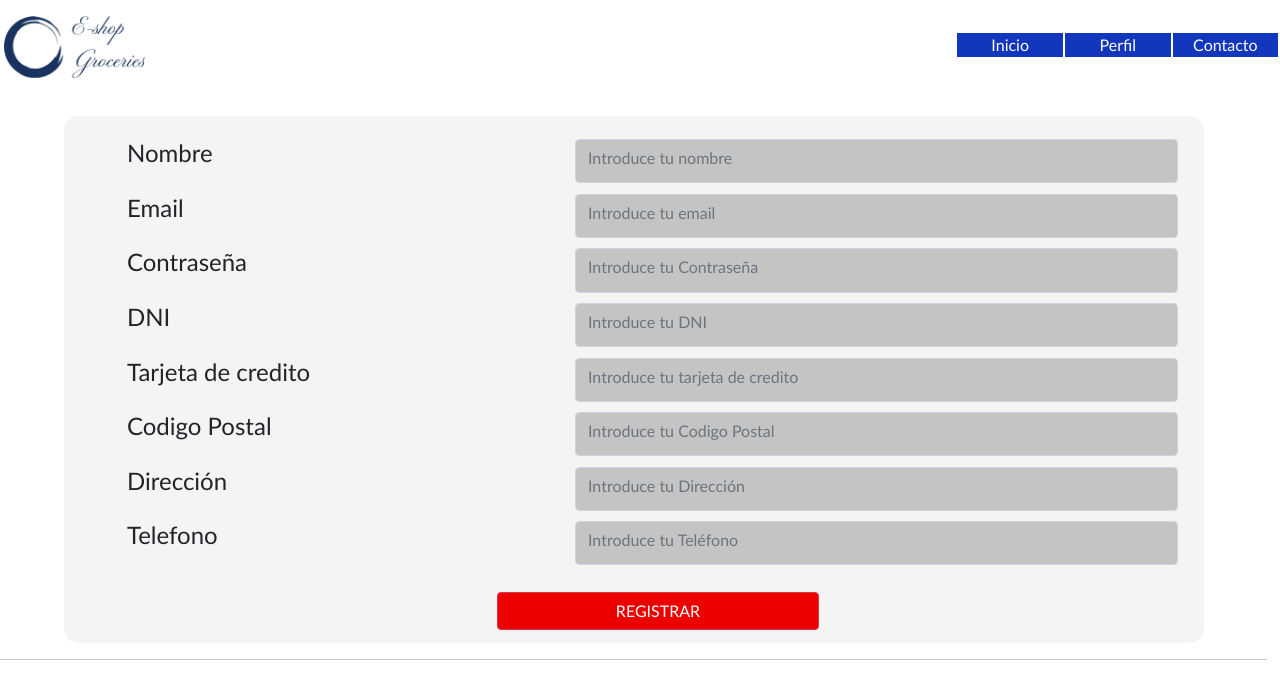
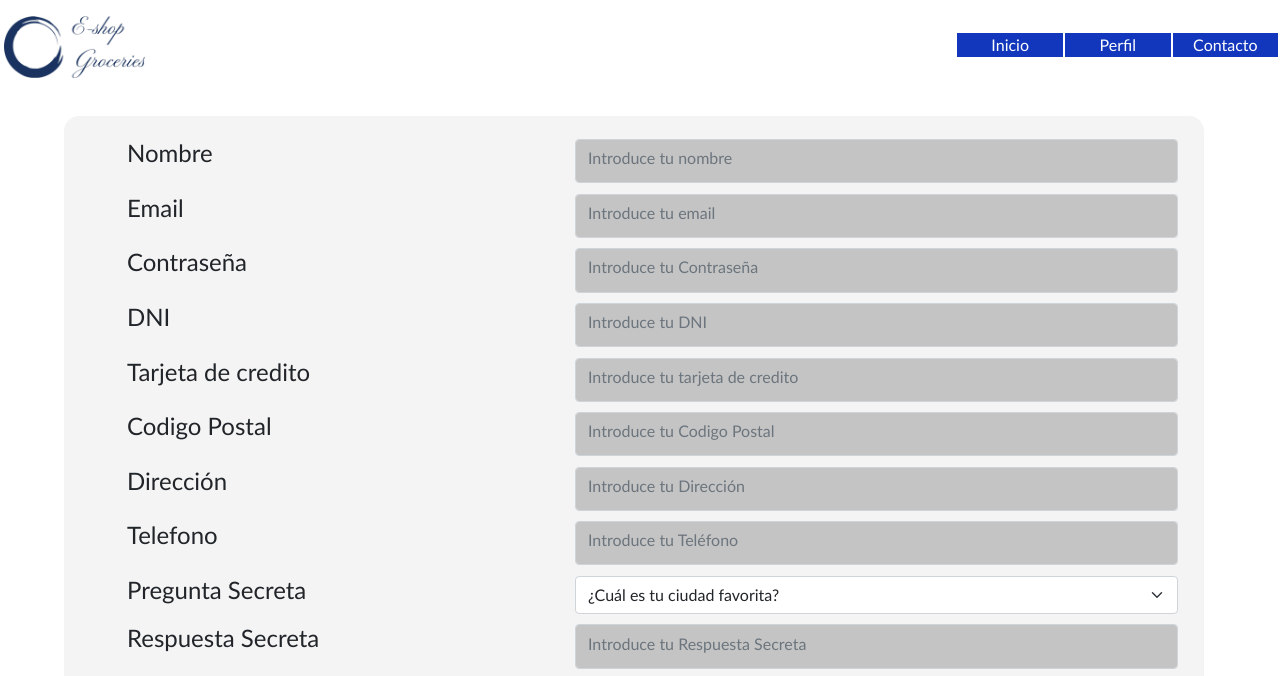
Before and after one commit to samuasir2018/EShopGroceries, a PHP site: page /view/registro.php in a window 1280 px wide; the page is wider, and only the part inside the window is pictured. Shown: the top 676 px of that part. Run offline with PHP 8.4, Linux system fonts and the light colour scheme; grey boxes are pictures that could not be loaded.

Commit message:
SecretQuestion & Answer change (DB + Code)

```diff
--- a/php/daoUser.php
+++ b/php/daoUser.php
@@ -22,12 +22,14 @@
             $postcode = $objUser->getPostcode();
             $phone = $objUser->getPhone();
             $registerDate = $objUser->getRegisterDate();
+            $secretQuestion = $objUser->getSecretQuestion();
+            $secretAnswer = $objUser->getSecretAnswer();
 
             //Query
-            $querysql = "INSERT INTO user VALUES (:NAMES, :EMAIL, :PASSWORDS, :DNI, :CREDITCARD, :ADDRESSS, :POSTCODE, :PHONE, :REGISTERDATE )";
+            $querysql = "INSERT INTO user VALUES (:NAMES, :EMAIL, :PASSWORDS, :DNI, :CREDITCARD, :ADDRESSS, :POSTCODE, :PHONE, :REGISTERDATE, :SECRETQUESTION, :SECRETANSWER )";
 
             //Sanity param
-            $param = array(':NAMES' => $name, ':EMAIL' => $email, ':PASSWORDS' => $password, ':DNI' => $dni, ':CREDITCARD' => $creditCard, ':ADDRESSS' => $address, ':POSTCODE' => $postcode, ':PHONE' => $phone, ':REGISTERDATE' => $registerDate);
+            $param = array(':NAMES' => $name, ':EMAIL' => $email, ':PASSWORDS' => $password, ':DNI' => $dni, ':CREDITCARD' => $creditCard, ':ADDRESSS' => $address, ':POSTCODE' => $postcode, ':PHONE' => $phone, ':REGISTERDATE' => $registerDate, ':SECRETQUESTION' => $secretQuestion, ':SECRETANSWER' => $secretAnswer);
 
             //Execute Query
             $message = $this->objDB->SimpleQuery($querysql, $param);
--- a/php/user.php
+++ b/php/user.php
@@ -10,8 +10,11 @@ class User{
     private $postcode;
     private $phone;
     private $registerDate;
+    private $secretQuestion;
+    private $secretAnswer;
 
-    public function __construct($name, $email, $password, $dni, $creditCard, $address, $postcode, $phone, $registerDate)
+
+    public function __construct($name, $email, $password, $dni, $creditCard, $address, $postcode, $phone, $registerDate, $secretQuestion, $secretAnswer)
     {
         $this->name = $name;
         $this->email = $email;
@@ -22,6 +25,8 @@ class User{
         $this->postcode = $postcode;
         $this->phone = $phone;
         $this->registerDate = $registerDate;
+        $this->secretQuestion = $secretQuestion;
+        $this->secretAnswer = $secretAnswer;
     } //Constructor básico
 //Getter y Setters básicos
     public function getName()
@@ -122,6 +127,28 @@ class User{
         $this->registerDate = $registerDate;
         return $this;
     }
+
+    public function getSecretQuestion()
+    {
+        return $this->secretQuestion;
+    }
+
+    public function setSecretQuestion($secretQuestion)
+    {
+        $this->secretQuestion = $secretQuestion;
+        return $this;
+    }
+
+    public function getSecretAnswer()
+    {
+        return $this->secretAnswer;
+    }
+
+    public function setSecretAnswer($secretAnswer)
+    {
+        $this->secretAnswer = $secretAnswer;
+        return $this;
+    }
 }
 
 ?>
--- a/view/registro.php
+++ b/view/registro.php
@@ -120,6 +120,26 @@
                 </div>
             </div>
             <div class="row containerRegistro">
+                <div class="col-5">
+                    <h4>Pregunta Secreta</h4>
+                </div>
+                <div class="col-7">
+                    <select id="inputCupon" class="form-select" aria-label="Default select example" name="PREGUNTASECRETA" id="inputPreguntaSecreta">
+                        <option value="0" selected>¿Dónde naciste?</option>
+                        <option value="1" selected>¿Nombre de tu mascota?</option>
+                        <option value="2" selected>¿Cuál es tu ciudad favorita?</option>
+                    </select>
+                </div>
+            </div>
+            <div class="row containerRegistro">
+                <div class="col-5">
+                    <h4>Respuesta Secreta</h4>
+                </div>
+                <div class="col-7">
+                    <input type="text" class="form-control inputTexto" name="RESPUESTASECRETA" id="inputRespuestaSecreta" placeholder="Introduce tu Respuesta Secreta">
+                </div>
+            </div>
+            <div class="row containerRegistro">
                 <button type="submit" name="BOTONREGISTRO" id="enviarRegistro" class="btn btn-danger botonRegistrar">REGISTRAR</button>
             </div>
             <?php
@@ -127,10 +147,10 @@
                 {
                     $encryptPassword = sha1($_POST['CONTRASENNA']);
                     $fechaRegistro = date('Y-m-d');
-                    if ($_POST['NOMBRE'] == '' or $_POST['EMAIL'] == '' or $encryptPassword == '' or $_POST['DNI'] == '' or $_POST['TARJETA'] == '' or $_POST['DIRECCION'] == '' or $_POST['CP'] == ''){
+                    if ($_POST['NOMBRE'] == '' or $_POST['EMAIL'] == '' or $encryptPassword == '' or $_POST['DNI'] == '' or $_POST['TARJETA'] == '' or $_POST['DIRECCION'] == '' or $_POST['CP'] == '' or $_POST['CP'] == '' or $_POST['PREGUNTASECRETA'] == '' or $_POST['RESPUESTASECRETA'] == ''){
                         echo "<div class='alert alert-danger' role='alert'>Uno de los campos es nulo. Rellene todos los</div>";
                     } else {
-                        $objUser = new User($_POST['NOMBRE'], $_POST['EMAIL'], $encryptPassword, $_POST['DNI'], $_POST['TARJETA'], $_POST['DIRECCION'], $_POST['CP'], $_POST['TELEFONO'], $fechaRegistro);
+                        $objUser = new User($_POST['NOMBRE'], $_POST['EMAIL'], $encryptPassword, $_POST['DNI'], $_POST['TARJETA'], $_POST['DIRECCION'], $_POST['CP'], $_POST['TELEFONO'], $fechaRegistro, $_POST['PREGUNTASECRETA'], $_POST['RESPUESTASECRETA'] );
                         $daoUser = new DaoUser();
                         $message = $daoUser-> createUser($objUser);
                         if ($message==1){
```
